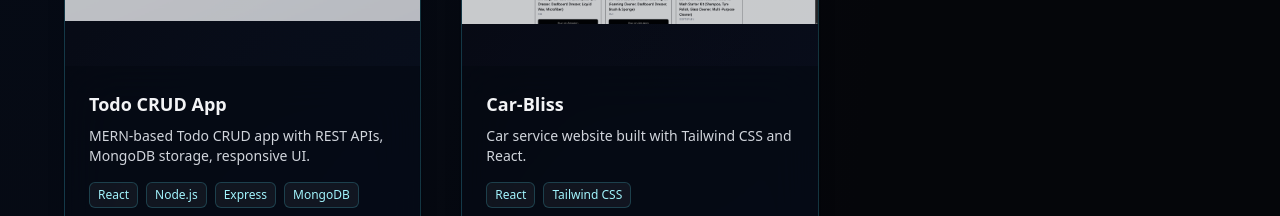
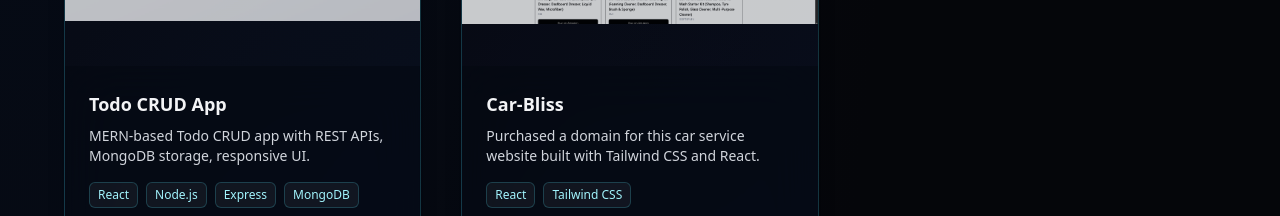
Before and after one commit to malbroo96/akhil-joseph-portfolio, a React (Vite) app: page / in a window 1280 px wide. Shown: the part 4120-4336 px from the top of the page. Built offline with nearby package versions, Linux system fonts and the light colour scheme.

Commit message:
updated the domain thig

```diff
--- a/src/pages/Portfolio.jsx
+++ b/src/pages/Portfolio.jsx
@@ -62,7 +62,7 @@ const projectsData = [
   },
   {
     title: "Car-Bliss",
-    short: "Car service website built with Tailwind CSS and React.",
+    short: "Purchased a domain for this car service website built with Tailwind CSS and React.",
     long: "Purchased the domain and created this project using Tailwind CSS and React.",
     tech: ["React", "Tailwind CSS"],
     image: carBlissImg,
```
